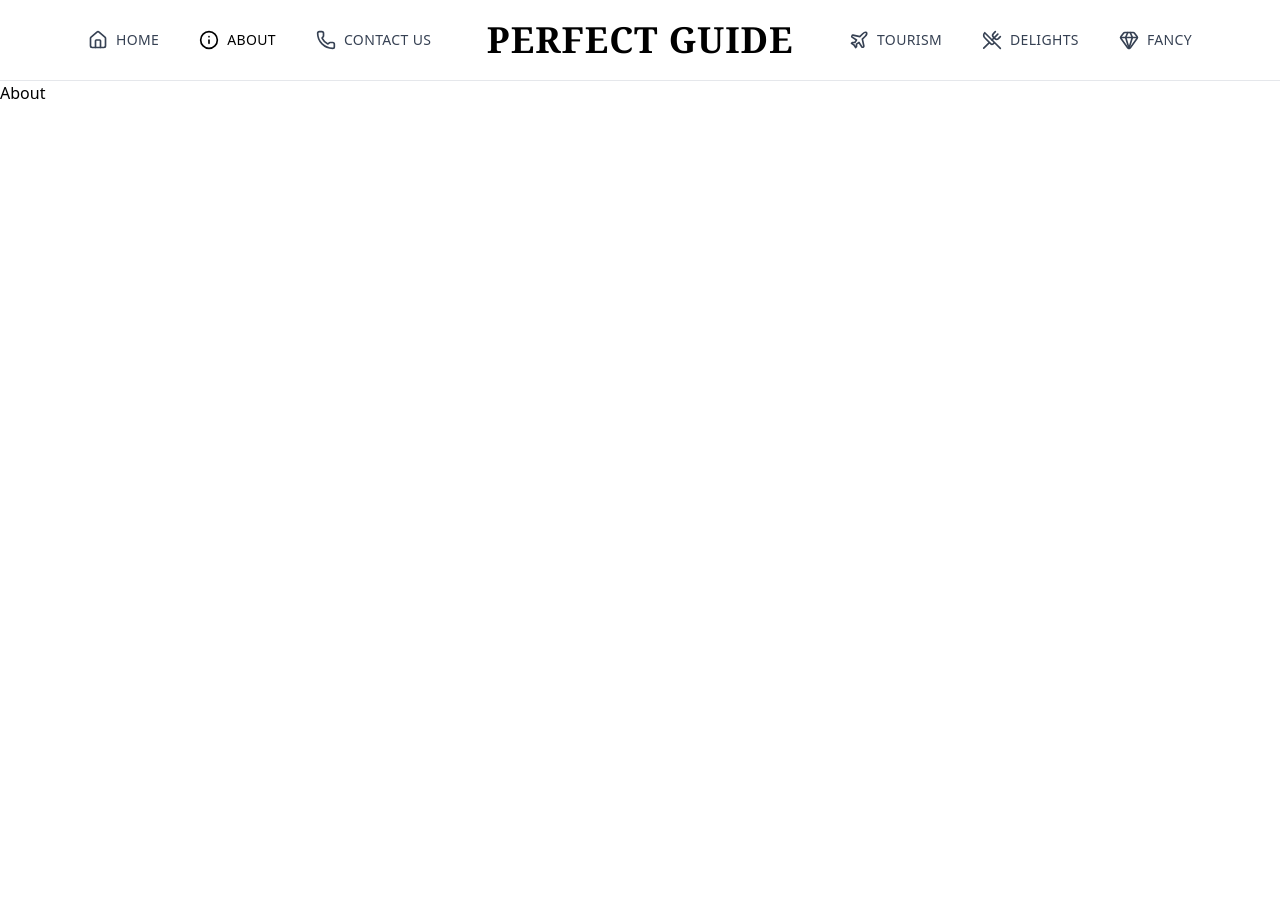
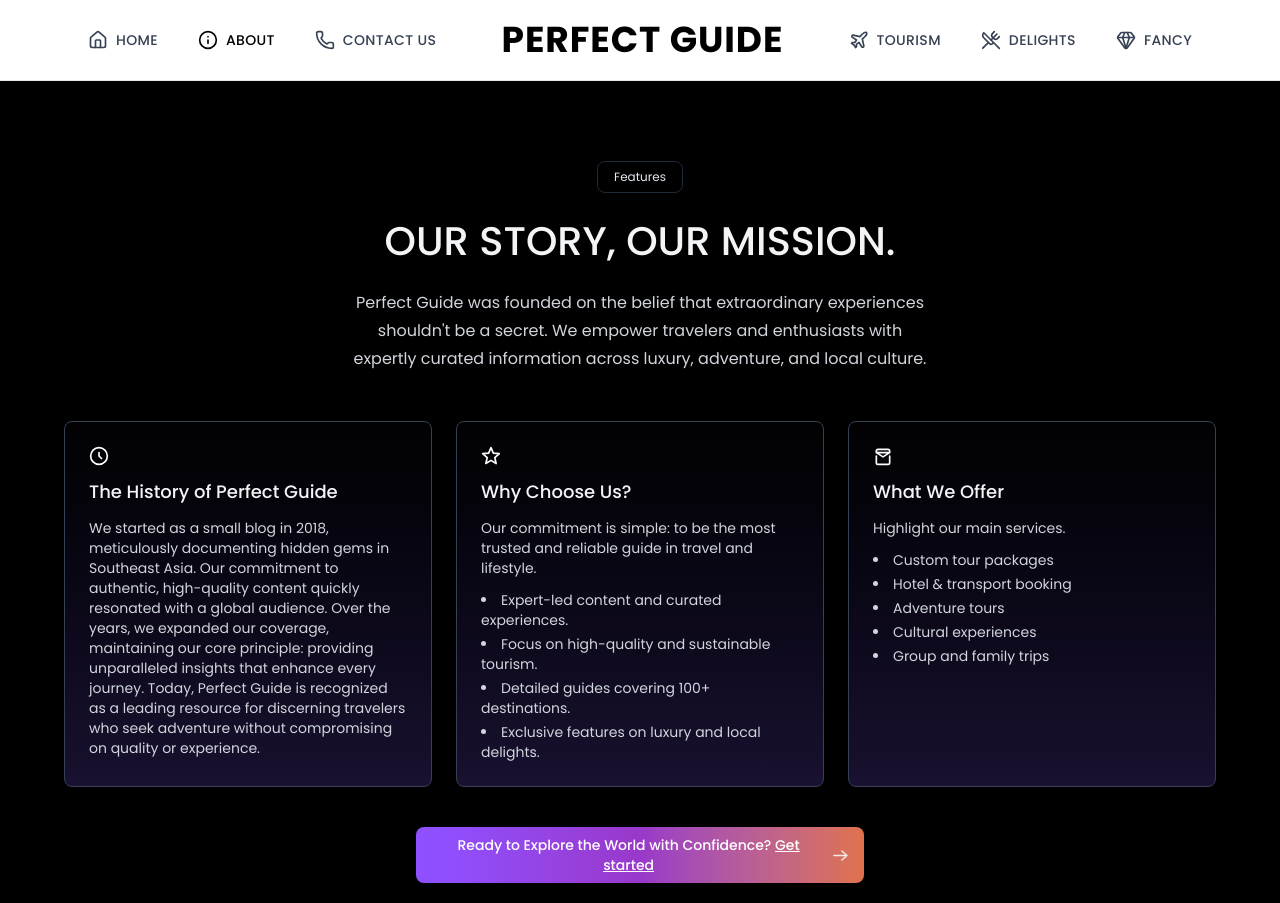
Before and after one commit to cepdnaclk/e22-co2060-Tour-guide, a React (Vite) app in the folder frontend/: page /about in a window 1280 px wide. Shown: the top 903 px of the page. Before the commit the page ends 800 px from the top, so only its background shows below. Built offline with nearby package versions, Linux system fonts and the light colour scheme.

Commit message:
About Page Edit
Bro , I changed the about page , refer that

```diff
--- a/frontend/src/pages/about.jsx
+++ b/frontend/src/pages/about.jsx
@@ -1,5 +1,192 @@
-export default function About() {
+import React from "react";
+
+export default function AboutPage() {
+  const featuresData = [
+    {
+      icon: (
+        <svg
+          xmlns="http://www.w3.org/2000/svg"
+          className="w-5 h-5 text-white transition-transform duration-300 feature-icon"
+          fill="none"
+          viewBox="0 0 24 24"
+          stroke="currentColor"
+          strokeWidth="2"
+        >
+          <path
+            strokeLinecap="round"
+            strokeLinejoin="round"
+            d="M12 8v4l3 3M12 22a10 10 0 1 0 0-20 10 10 0 0 0 0 20z"
+          />
+        </svg>
+      ),
+      title: "The History of Perfect Guide",
+      description:
+        "We started as a small blog in 2018, meticulously documenting hidden gems in Southeast Asia. Our commitment to authentic, high-quality content quickly resonated with a global audience. Over the years, we expanded our coverage, maintaining our core principle: providing unparalleled insights that enhance every journey. Today, Perfect Guide is recognized as a leading resource for discerning travelers who seek adventure without compromising on quality or experience.",
+    },
+    {
+      icon: (
+        <svg
+          xmlns="http://www.w3.org/2000/svg"
+          className="w-5 h-5 text-white transition-transform duration-300 feature-icon"
+          fill="none"
+          viewBox="0 0 24 24"
+          stroke="currentColor"
+          strokeWidth="2"
+        >
+          <path
+            strokeLinecap="round"
+            strokeLinejoin="round"
+            d="M12 17.27L18.18 21 16.54 13.97 22 9.24 14.81 8.63 12 2 9.19 8.63 2 9.24 7.46 13.97 5.82 21z"
+          />
+        </svg>
+      ),
+      title: "Why Choose Us?",
+      description: {
+        intro:
+          "Our commitment is simple: to be the most trusted and reliable guide in travel and lifestyle.",
+        points: [
+          "Expert-led content and curated experiences.",
+          "Focus on high-quality and sustainable tourism.",
+          "Detailed guides covering 100+ destinations.",
+          "Exclusive features on luxury and local delights.",
+        ],
+      },
+    },
+    {
+      icon: (
+        <svg
+          xmlns="http://www.w3.org/2000/svg"
+          className="w-5 h-5 text-white transition-transform duration-300 feature-icon"
+          fill="none"
+          viewBox="0 0 24 24"
+          stroke="currentColor"
+          strokeWidth="2"
+        >
+          <path
+            strokeLinecap="round"
+            strokeLinejoin="round"
+            d="M20 12v8a2 2 0 0 1-2 2H6a2 2 0 0 1-2-2v-8m16-4V6a2 2 0 0 0-2-2H6a2 2 0 0 0-2 2v2m16 0H4m16 0l-8 5-8-5"
+          />
+        </svg>
+      ),
+      title: "What We Offer",
+      description: {
+        intro: "Highlight our main services.",
+        points: [
+          "Custom tour packages",
+          "Hotel & transport booking",
+          "Adventure tours",
+          "Cultural experiences",
+          "Group and family trips",
+        ],
+      },
+    },
+  ];
+
   return (
-    <div>About</div>
-  )
+    <>
+      <style>
+        {`@import url("https://fonts.googleapis.com/css2?family=Poppins:wght@400;500;600;700&display=swap");
+        * { font-family: "Poppins", sans-serif; }
+
+        /* Icon pop & glow effect */
+        .feature-card:hover .feature-icon {
+          transform: scale(1.4);
+          filter: drop-shadow(0 0 8px #00F5FF);
+        }
+      `}
+      </style>
+
+      {/* ABOUT SECTION */}
+      <section className="py-20 px-4 bg-black flex flex-col items-center gap-6 relative">
+        <button className="px-4 h-8 border border-gray-800 text-slate-200 text-xs rounded-lg">
+          Features
+        </button>
+
+        <h2 className="text-3xl md:text-[40px]/12 font-medium text-gray-100 max-w-lg text-center leading-tight">
+          OUR STORY, OUR MISSION.
+        </h2>
+
+        <p className="text-base/7 text-gray-300 max-w-xl text-center">
+          Perfect Guide was founded on the belief that extraordinary experiences
+          shouldn't be a secret. We empower travelers and enthusiasts with
+          expertly curated information across luxury, adventure, and local
+          culture.
+        </p>
+
+        {/* FEATURE CARDS */}
+        <div className="relative max-w-6xl mx-auto grid grid-cols-1 md:grid-cols-2 lg:grid-cols-3 gap-6 mt-6">
+          {featuresData.map((feature, index) => (
+            <div
+              key={index}
+              className="feature-card bg-gradient-to-b from-[#020204] to-[#191130] border border-gray-700 rounded-lg p-6 space-y-3 hover:-translate-y-1 transition duration-300"
+            >
+              {feature.icon}
+              <p className="font-medium text-lg text-gray-100">{feature.title}</p>
+
+              {typeof feature.description === "object" ? (
+                <div className="text-sm text-gray-300 space-y-3">
+                  <p>{feature.description.intro}</p>
+                  <ul className="list-disc list-inside space-y-1">
+                    {feature.description.points.map((point, i) => (
+                      <li key={i}>{point}</li>
+                    ))}
+                  </ul>
+                </div>
+              ) : (
+                <p className="text-sm text-gray-300">{feature.description}</p>
+              )}
+            </div>
+          ))}
+        </div>
+
+        {/* VERY CLOSE BANNER */}
+        <div className="flex justify-center mt-4">
+          <div className="flex items-center justify-center space-x-2 max-w-md py-2 px-4 rounded-lg font-medium text-sm text-white text-center bg-gradient-to-r from-violet-500 via-[#9938CA] to-[#E0724A] shadow-lg">
+            <p>
+              Ready to Explore the World with Confidence?{" "}
+              <span className="underline cursor-pointer">Get started</span>
+            </p>
+            <svg
+              width="15"
+              height="11"
+              viewBox="0 0 15 11"
+              fill="none"
+              xmlns="http://www.w3.org/2000/svg"
+            >
+              <path
+                d="M1 5.5h13.092M8.949 1l5.143 4.5L8.949 10"
+                stroke="#eeeaea"
+                strokeWidth="1.5"
+                strokeLinecap="round"
+                strokeLinejoin="round"
+              />
+            </svg>
+          </div>
+        </div>
+
+        {/* CLICK ME BUTTON VERY CLOSE TO BANNER WITH HOVER COLOR */}
+        <div className="flex justify-center -mt-0.5 bg-black">
+          <div className="relative inline-block rounded-full p-0.5 overflow-hidden button-wrapper">
+            {/* Spinning gradient behind the button */}
+            <div className="absolute inset-0 bg-[conic-gradient(from_0deg,_#00F5FF,_#00F5FF30,_#00F5FF)] animate-spin-slow rounded-full"></div>
+            <button className="relative z-10 bg-gray-800 text-white rounded-full px-8 py-3 font-medium text-sm hover:bg-gray-700 transition-colors duration-300">
+              DISCOVER OUR GUIDES TODAY
+            </button>
+          </div>
+        </div>
+
+        {/* Custom spin animation */}
+        <style>{`
+          @keyframes spin-slow {
+            from { transform: rotate(0deg); }
+            to { transform: rotate(360deg); }
+          }
+          .animate-spin-slow {
+            animation: spin-slow 4s linear infinite;
+          }
+        `}</style>
+      </section>
+    </>
+  );
 }
--- /dev/null
+++ b/package.json
@@ -0,0 +1,5 @@
+{
+  "dependencies": {
+    "express": "^5.2.1"
+  }
+}
```
Also changed, not shown: 2 other files (tests, documents, lock files or other folders).
